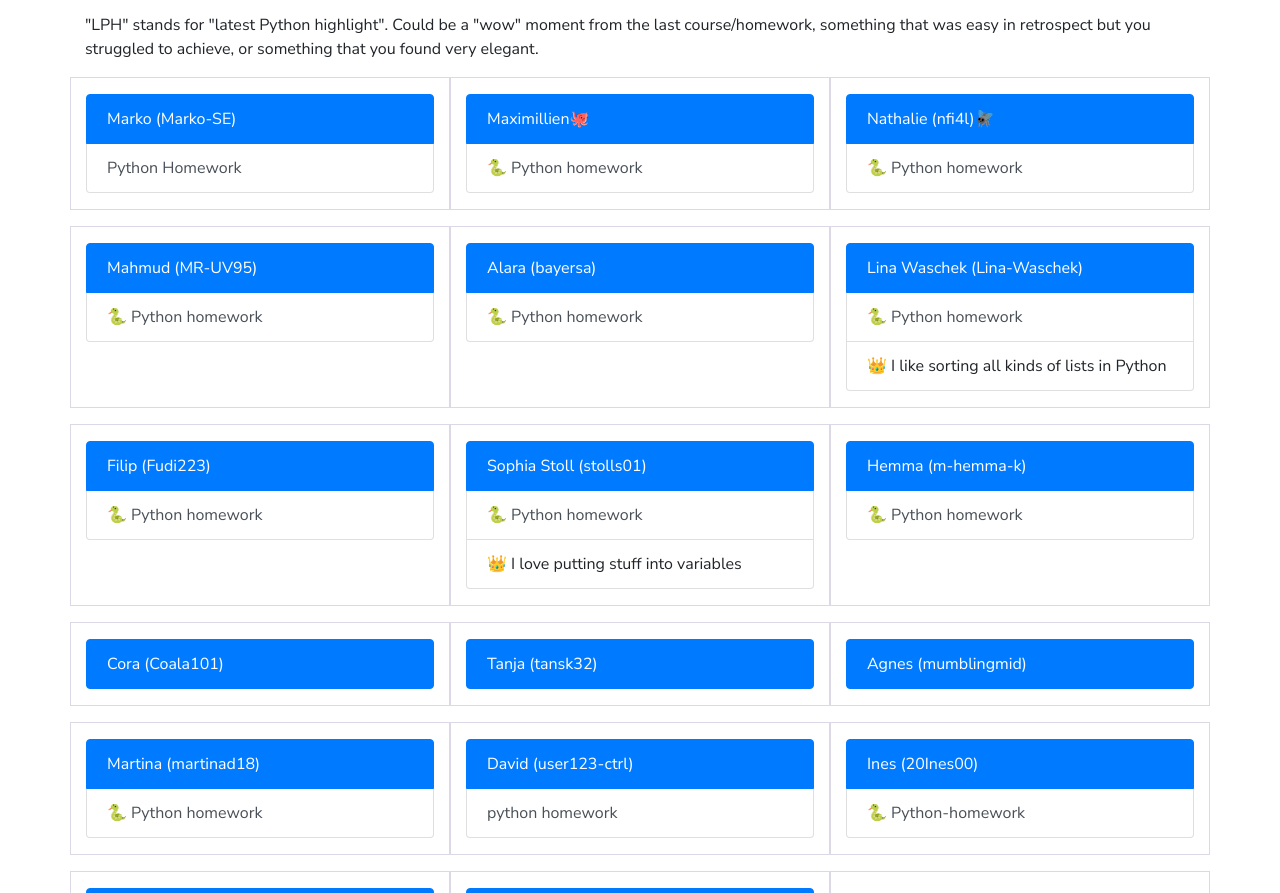
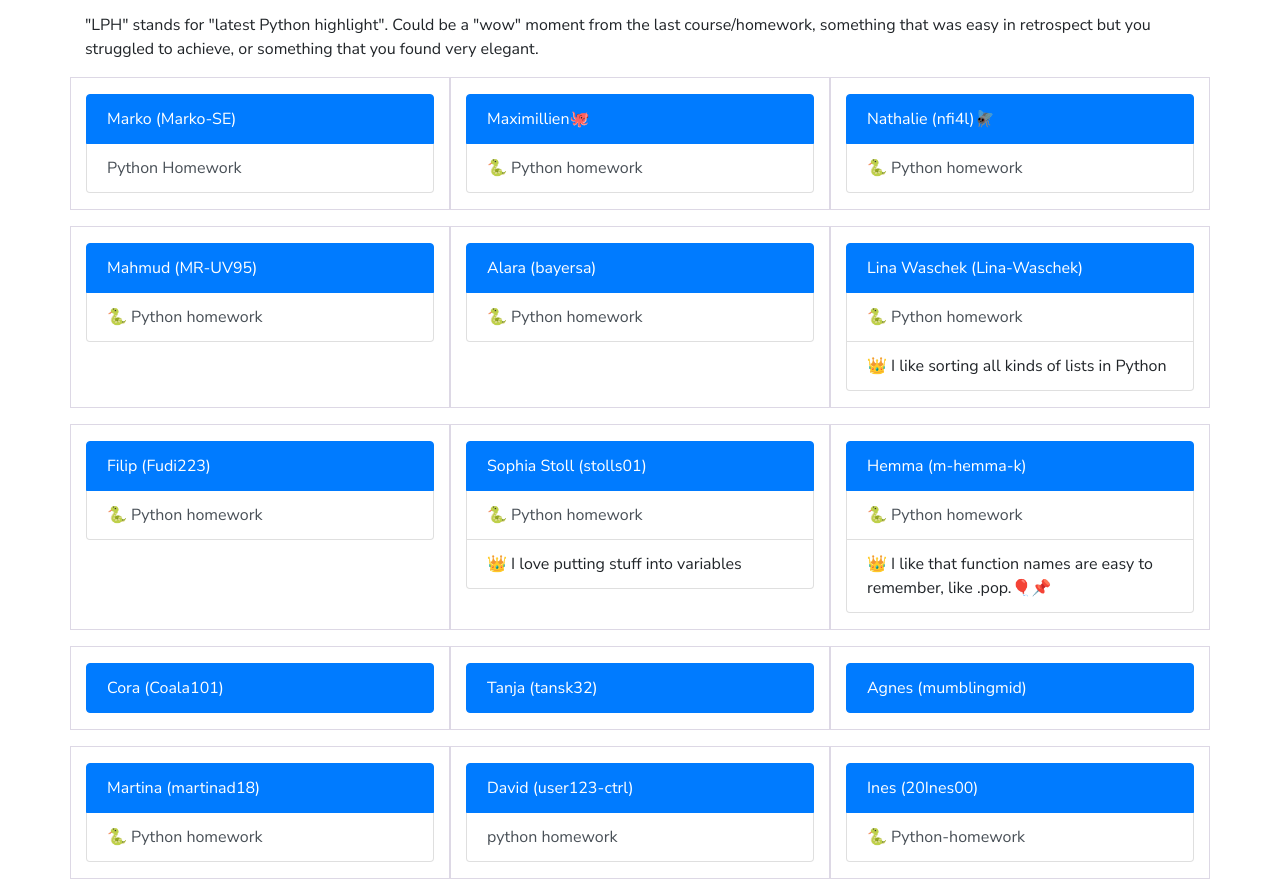
Before and after one commit to user123-ctrl/ue300160.github.io, a plain HTML site: page index.html in a window 1280 px wide. Shown: the part 207-1100 px from the top of the page. Drawn offline with nearby package versions, Linux system fonts and the light colour scheme.

Commit message:
Add personal highlight by Hemma

```diff
--- a/index.html
+++ b/index.html
@@ -131,6 +131,7 @@
                         (m-hemma-k) </a>
                     <a href="https://github.com/m-hemma-k/Python_homework"
                         class="list-group-item list-group-item-action"> 🐍 Python homework </a>
+                    <a class="list-group-item list-group-item-action"> 👑 I like that function names are easy to remember, like .pop.🎈📌 </a>
                 </div>
             </div>
         </div>
```
